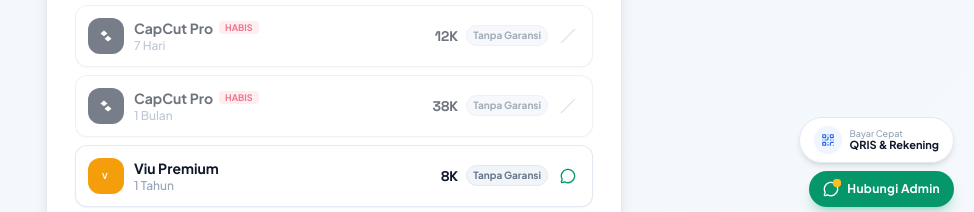
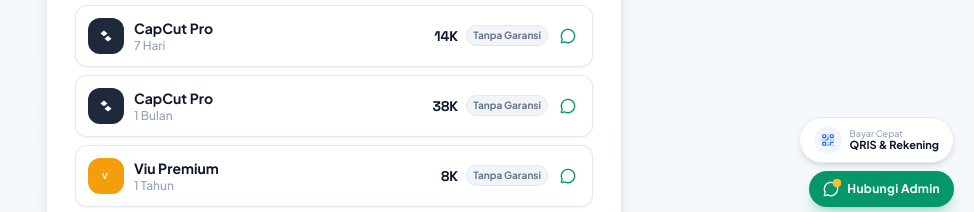
Before and after one commit to raffaeltemp/hargaarbishop, a plain HTML site: page index.html in a window 1280 px wide. Shown: the part 577-789 px from the top of the page, without its empty margins (306-1280 px from the left). Drawn offline with nearby package versions, Linux system fonts and the light colour scheme.

Commit message:
Quick update via Web Admin Panel

```diff
--- a/index.html
+++ b/index.html
@@ -374,12 +374,12 @@
     "id": 3,
     "name": "CapCut Pro",
     "duration": "7 Hari",
-    "price": "12K",
+    "price": "14K",
     "type": "creative",
     "garansi": false,
     "garansiText": "Tanpa Garansi",
     "highlight": false,
-    "available": false,
+    "available": true,
     "iconBg": "bg-slate-800",
     "iconSvg": "<svg class=\"w-3.5 h-3.5 fill-white\" viewBox=\"0 0 24 24\"><path d=\"M2.5 7.5L8.5 2.5L14.5 7.5L8.5 12.5L2.5 7.5ZM9.5 16.5L15.5 11.5L21.5 16.5L15.5 21.5L9.5 16.5Z\"/></svg>"
   },
@@ -392,7 +392,7 @@
     "garansi": false,
     "garansiText": "Tanpa Garansi",
     "highlight": false,
-    "available": false,
+    "available": true,
     "iconBg": "bg-slate-800",
     "iconSvg": "<svg class=\"w-3.5 h-3.5 fill-white\" viewBox=\"0 0 24 24\"><path d=\"M2.5 7.5L8.5 2.5L14.5 7.5L8.5 12.5L2.5 7.5ZM9.5 16.5L15.5 11.5L21.5 16.5L15.5 21.5L9.5 16.5Z\"/></svg>"
   },
```
